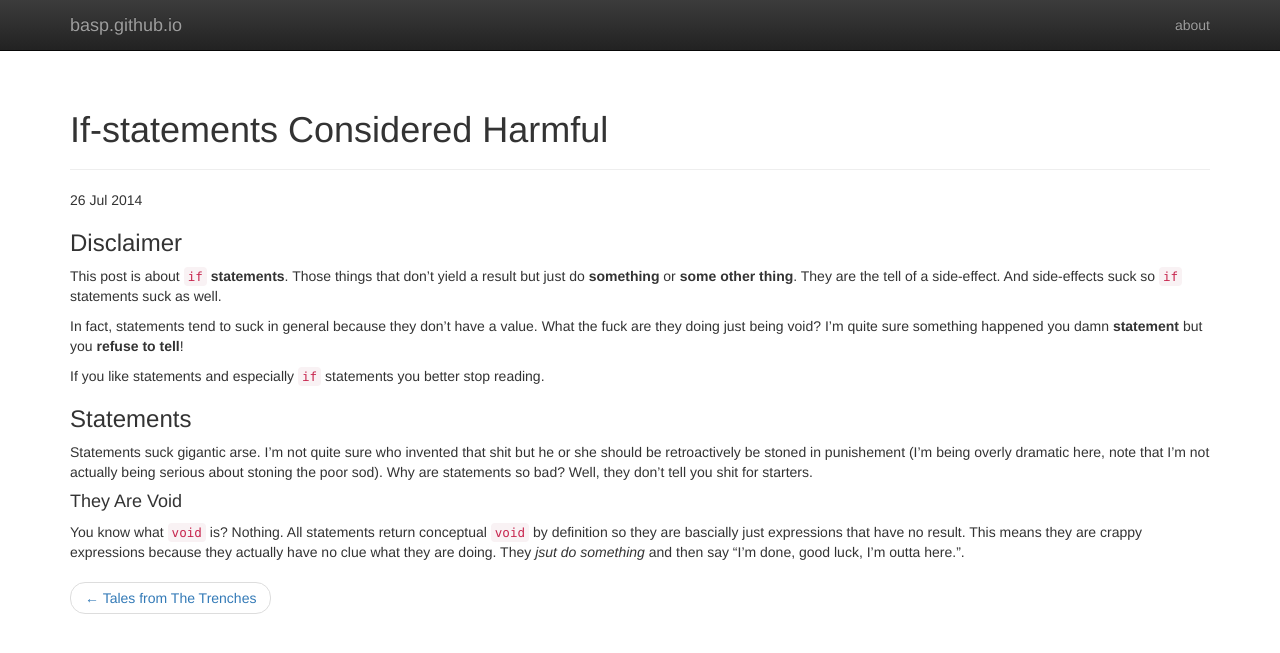
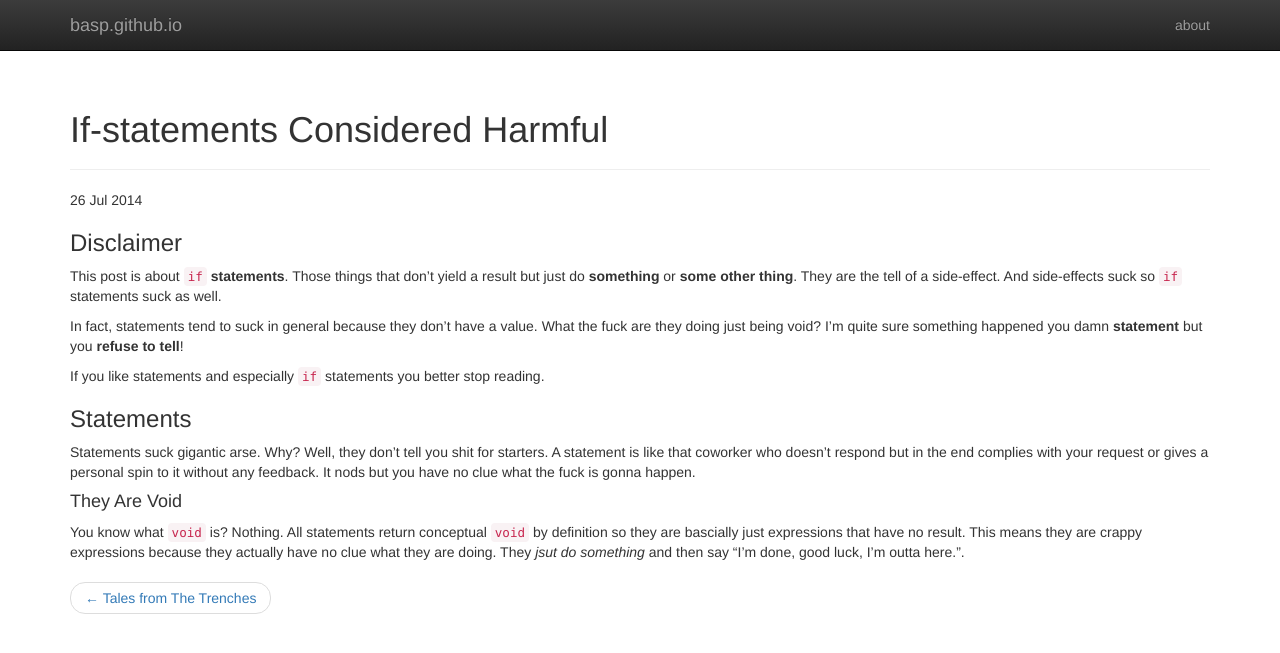
Before and after one commit to basp/basp.github.io, a Jekyll site: the page built from _posts/2014-07-26-if-statements-considered-harmful.md, in a window 1280 px wide. Shown: the top 653 px of the page. Built offline with Jekyll 4.4.1, drawn with Linux system fonts in a browser that asks for light colours; nearby versions of some CDN libraries; Markdown is read by kramdown in place of the engine named in the settings.

Commit message:
swearing

````diff
--- a/_posts/2014-07-26-if-statements-considered-harmful.md
+++ b/_posts/2014-07-26-if-statements-considered-harmful.md
@@ -11,7 +11,7 @@ In fact, statements tend to suck in general because they don't have a value. Wha
 If you like statements and especially ```if``` statements you better stop reading.
 
 ### Statements
-Statements suck gigantic arse. I'm not quite sure who invented that shit but he or she should be retroactively be stoned in punishement (I'm being overly dramatic here, note that I'm not actually being serious about stoning the poor sod). Why are statements so bad? Well, they don't tell you shit for starters.
+Statements suck gigantic arse. Why? Well, they don't tell you shit for starters. A  statement is like that coworker who doesn't respond but in the end complies with your request or gives a personal spin to it without any feedback. It nods but you have no clue what the fuck is gonna happen.
 
 #### They Are Void
 You know what ```void``` is? Nothing. All statements return conceptual ```void``` by definition so they are bascially just expressions that have no result. This means they are crappy expressions because they actually have no clue what they are doing. They _jsut do something_ and then say "I'm done, good luck, I'm outta here.".
````
